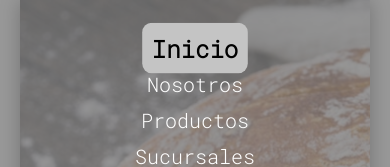
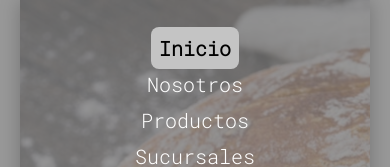
Before and after one commit to Emilianoperea1989/Proyecto-MauroPerea, a plain HTML site: page index.html in a window 390 px wide. In both pictures the pointer is over the link "Inicio". Shown: the top 167 px of the page. Drawn offline with nearby package versions, Linux system fonts and the light colour scheme.

```diff
--- a/style.css
+++ b/style.css
@@ -374,6 +374,18 @@
     margin: 5px;
     text-align: center;
 }
+a:hover{
+    color: black;
+    font-weight: 1000;
+    background-color: rgb(196, 196, 196);
+    border-radius: 8px;
+
+}
+
+li:hover{
+  animation-play-state: paused;
+}
+
 .productos{
     display: flex;
     flex-wrap: wrap;
```
